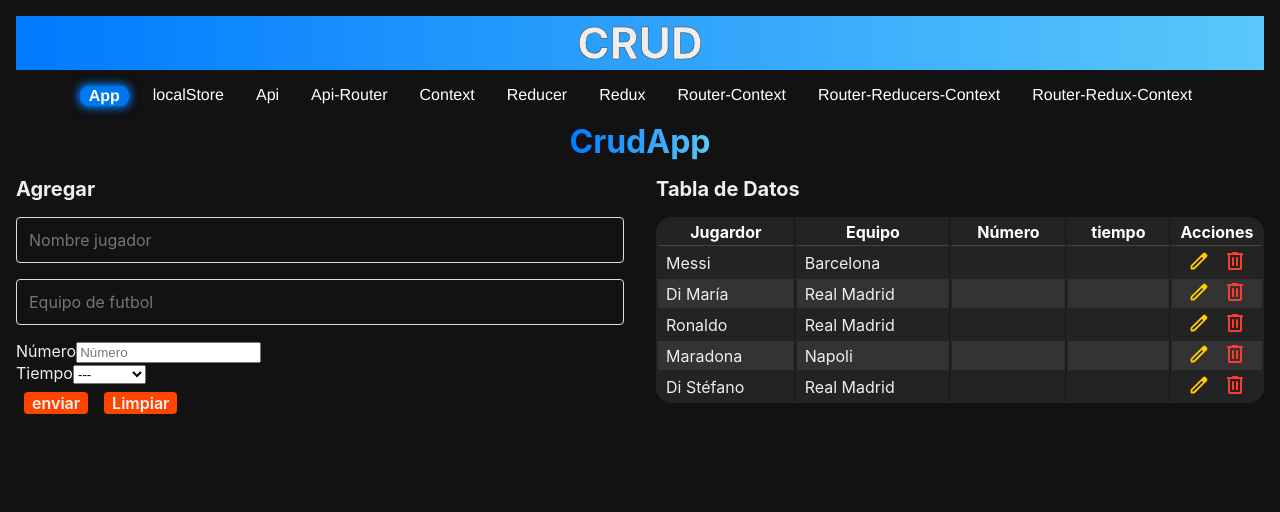
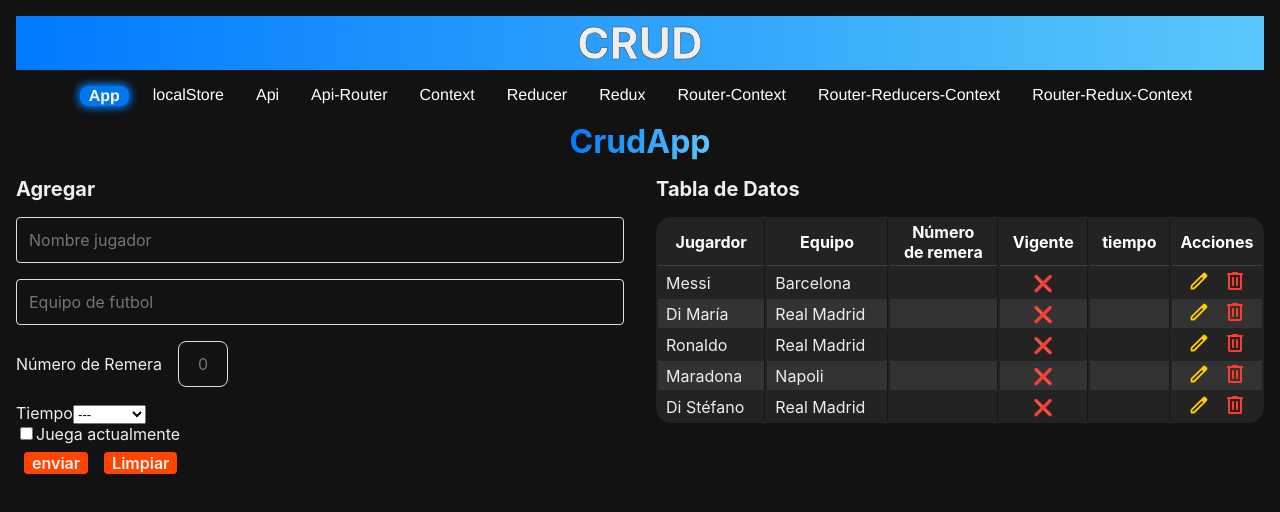
Before and after one commit to fergsosa/react-app-crud, a React (Vite) app: page / in a window 1280 px wide. Shown: the top 512 px of the page. Built offline with nearby package versions, Linux system fonts and the light colour scheme.

Commit message:
Feat: se agrego checkbox

```diff
--- a/src/CRUD/0-crud/CrudForm.jsx
+++ b/src/CRUD/0-crud/CrudForm.jsx
@@ -5,6 +5,7 @@ const initialForm = {
   team: "",
   nro: "",
   tiempo: "",
+  aceptoTerminos: false,
   id: null,
 };
 
@@ -23,14 +24,13 @@ const CrudForm = ({ createData, updateData, dataToEdit, setDataToEdit }) => {
       ...form,
       [e.target.name]: e.target.value,
     });
-    // Condicional para el select
-    if (e.target.id === "tiempo") {
-      setForm({
-        ...form,
-        tiempo: e.target.value,
-      });
-    }
-    console.log({ [e.target.name]: e.target.value });
+    // console.log({ [e.target.name]: e.target.value });
+  };
+  const handleChecked = (e) => {
+    setForm({
+      ...form,
+      [e.target.name]: e.target.checked,
+    });
   };
 
   const handleSubmit = (e) => {
@@ -70,27 +70,40 @@ const CrudForm = ({ createData, updateData, dataToEdit, setDataToEdit }) => {
           onChange={handleChange}
           value={form.team}
         />
-        <label htmlFor="nro">Número</label>
+        <label htmlFor="label-nro">Número de Remera</label>
         <input
-          id="nro"
+          id="label-nro"
           type="number"
           name="nro"
-          placeholder="Número"
+          min="0"
+          max="100"
+          placeholder="0"
           onChange={handleChange}
           value={form.nro}
         />
         <div class="box">
-          <label htmlFor="tiempo">Tiempo</label>
+          <label htmlFor="label-tiempo">Tiempo</label>
           <select
-            id="tiempo"
-            name="tiempo" // Agregamos el atributo name
+            id="label-tiempo"
+            name="tiempo"
             onChange={handleChange}
+            defaultValue=" "
           >
-            <option value="---">---</option>
+            <option value="">---</option>
             <option value="1 mes">1 mes</option>
             <option value="3 meses">3 meses</option>
             <option value="5 meses">5 meses</option>
           </select>
+        </div>
+        <div>
+          <input
+            type="checkbox"
+            name="aceptoTerminos"
+            id="label-aceptoTerminos"
+            checked={form.aceptoTerminos} // Para marcarlo si ya está seleccionado
+            onChange={handleChecked}
+          />
+          <label htmlFor="label-aceptoTerminos">Juega actualmente</label>
         </div>
 
         <input type="submit" value="enviar" />
--- a/src/CRUD/0-crud/CrudTable.jsx
+++ b/src/CRUD/0-crud/CrudTable.jsx
@@ -9,7 +9,10 @@ const CrudTable = ({ data, setDataToEdit, deleteData }) => {
           <tr>
             <th>Jugardor</th>
             <th>Equipo</th>
-            <th>Número</th>
+            <th>
+              Número <br /> de remera
+            </th>
+            <th>Vigente</th>
             <th>tiempo</th>
             <th>Acciones</th>
           </tr>
--- a/src/CRUD/0-crud/CrudTableRow.jsx
+++ b/src/CRUD/0-crud/CrudTableRow.jsx
@@ -3,12 +3,13 @@ import imgEdit from "../img/edit.svg";
 import imgDelete from "../img/delete.svg";
 
 const CrudTableRow = ({ dt, setDataToEdit, deleteData }) => {
-  let { player, team, id, nro, tiempo } = dt;
+  let { player, team, id, nro, tiempo, aceptoTerminos } = dt;
   return (
     <tr>
       <td>{player}</td>
       <td>{team}</td>
       <td>{nro}</td>
+      <td>{aceptoTerminos ? "✅" : "❌"}</td>
       <td>{tiempo}</td>
       <td>
         <button className="btn-edit" onClick={() => setDataToEdit(dt)}>
--- a/src/index.css
+++ b/src/index.css
@@ -214,6 +214,36 @@ hr {
     color: #fff;
   }
 
+  input[type="number"] {
+    width: 50px;
+    padding: 0.75rem;
+    border-radius: 0.5rem;
+    border: thin solid #dedede;
+    padding: 0.75rem;
+    margin: 0 1rem 1rem;
+    outline: none;
+    font-size: 1rem;
+    line-height: 1;
+    background-color: transparent;
+    font-family: "Inter";
+    resize: none;
+    color: #fff;
+    text-align: center;
+    -moz-appearance: textfield;
+    appearance: textfield;
+
+    &::-webkit-inner-spin-button,
+    &::-webkit-outer-spin-button {
+      -webkit-appearance: none;
+      appearance: none;
+      margin: 0;
+    }
+    &:hover::-webkit-inner-spin-button {
+      -webkit-appearance: none;
+      appearance: none;
+    }
+  }
+
   input[type="submit"],
   input[type="reset"] {
     display: inline-block;
@@ -275,6 +305,14 @@ hr {
       border-radius: 1rem;
     }
   }
+  td {
+    &:nth-child(3),
+    &:nth-child(4),
+    &:nth-child(5) {
+      /* background-color: red; */
+      text-align: center;
+    }
+  }
 }
 /* ************** */
 
```
